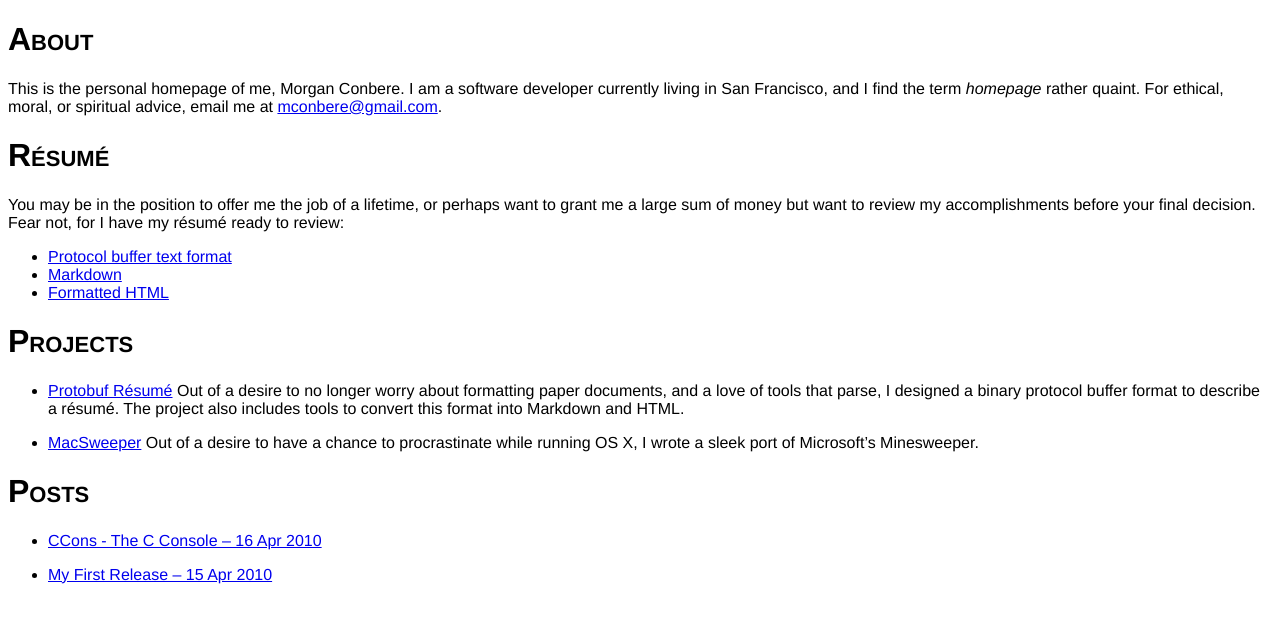
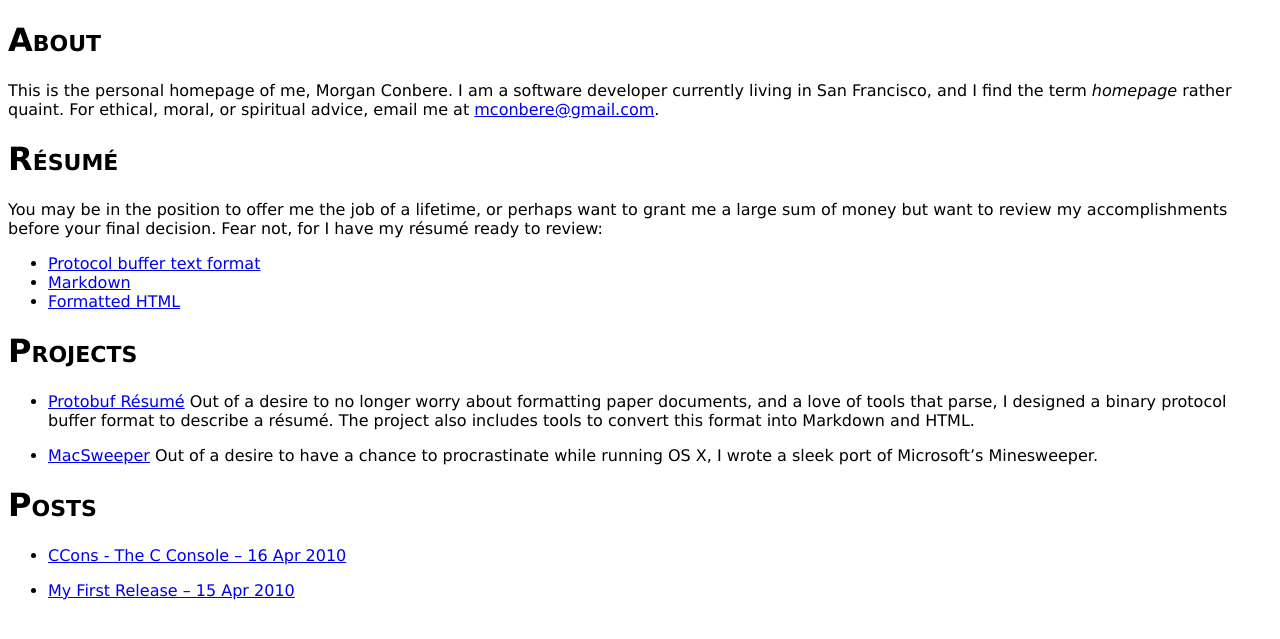
Before and after one commit to mconbere/mconbere.github.com, a Jekyll site: the page built from index.markdown, in a window 1280 px wide. Shown: the top 639 px of the page. Built offline with Jekyll 4.4.1, drawn with Linux system fonts in a browser that asks for light colours.

Commit message:
new font

```diff
--- a/css/main.css
+++ b/css/main.css
@@ -1,5 +1,5 @@
 html, body {
-    font-family: Helvetica, sans-serif;
+    font-family: Verdana, sans-serif;
 }
 
 h1 {
```
